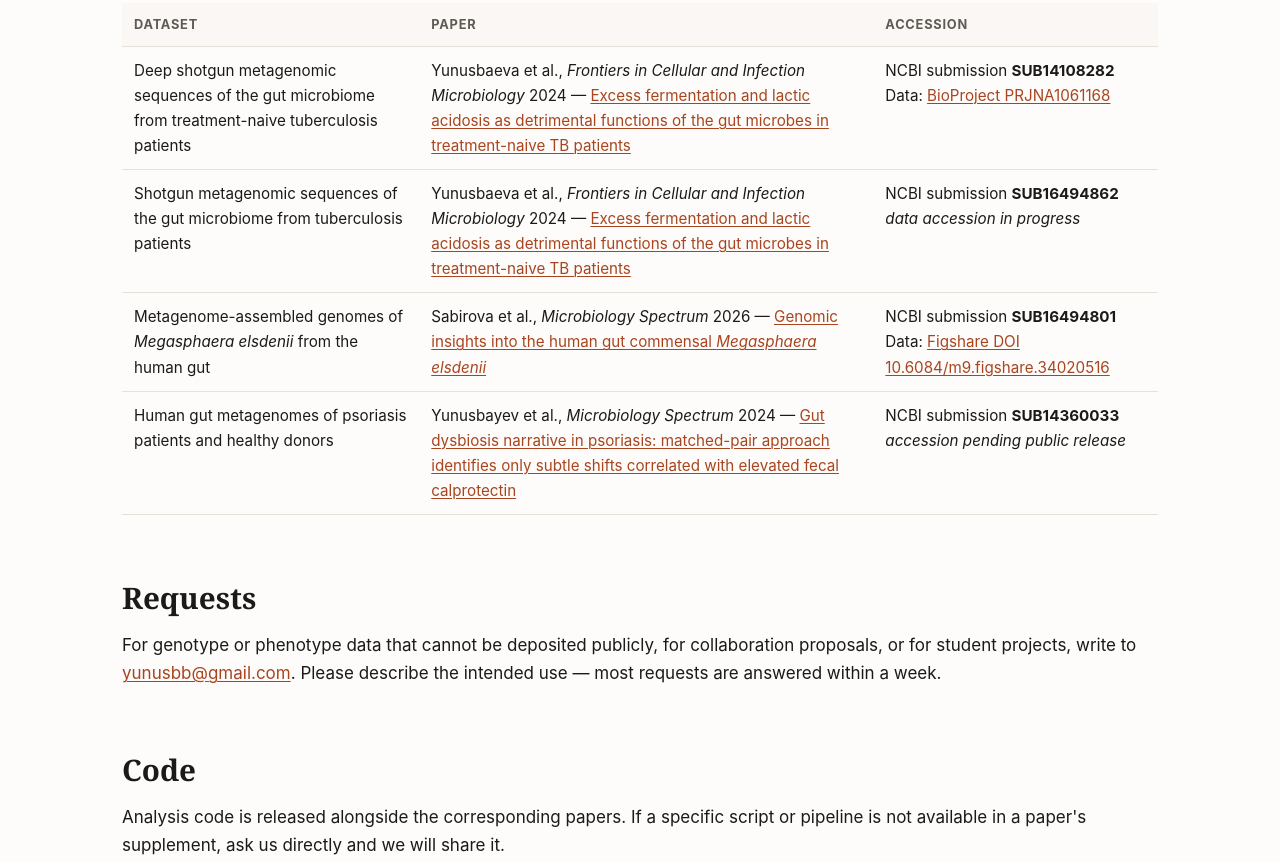
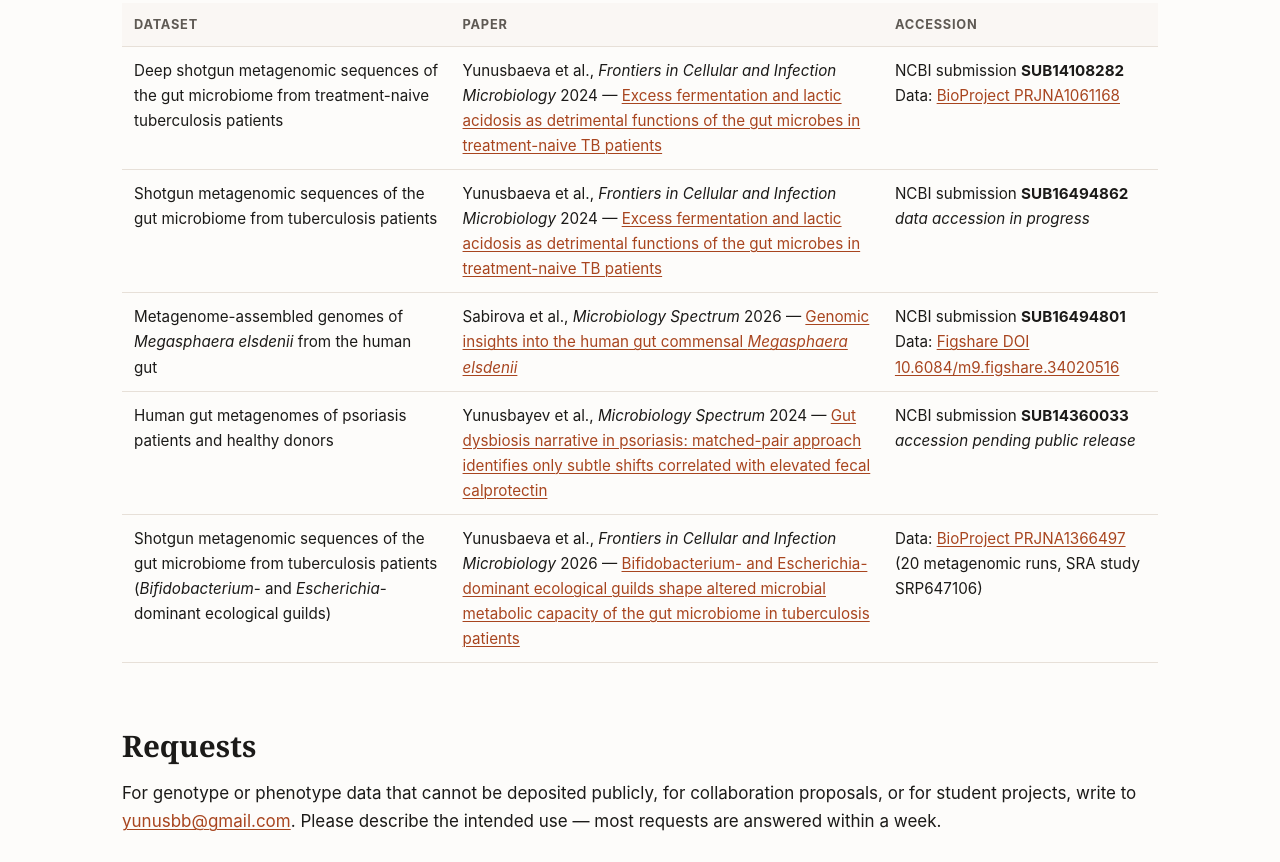
Before and after one commit to yunusbb/evobiomed-site, a plain HTML site: page resources.html in a window 1280 px wide. Shown: the part 358-1220 px from the top of the page. Drawn offline with Linux system fonts and the light colour scheme.

Commit message:
Add BioProject PRJNA1366497 (Bifidobacterium/Escherichia TB guilds dataset) to Resources

```diff
--- a/resources.html
+++ b/resources.html
@@ -68,6 +68,11 @@
           <td>Yunusbayev et al., <em>Microbiology Spectrum</em> 2024 — <a href="https://doi.org/10.1128/spectrum.01382-24">Gut dysbiosis narrative in psoriasis: matched-pair approach identifies only subtle shifts correlated with elevated fecal calprotectin</a></td>
           <td>NCBI submission <strong>SUB14360033</strong><br><em>accession pending public release</em></td>
         </tr>
+        <tr>
+          <td>Shotgun metagenomic sequences of the gut microbiome from tuberculosis patients (<em>Bifidobacterium</em>- and <em>Escherichia</em>-dominant ecological guilds)</td>
+          <td>Yunusbaeva et al., <em>Frontiers in Cellular and Infection Microbiology</em> 2026 — <a href="https://doi.org/10.3389/fcimb.2026.1751447">Bifidobacterium- and Escherichia-dominant ecological guilds shape altered microbial metabolic capacity of the gut microbiome in tuberculosis patients</a></td>
+          <td>Data: <a href="https://dataview.ncbi.nlm.nih.gov/object/PRJNA1366497">BioProject PRJNA1366497</a><br>(20 metagenomic runs, SRA study SRP647106)</td>
+        </tr>
       </tbody>
     </table>
 
```
